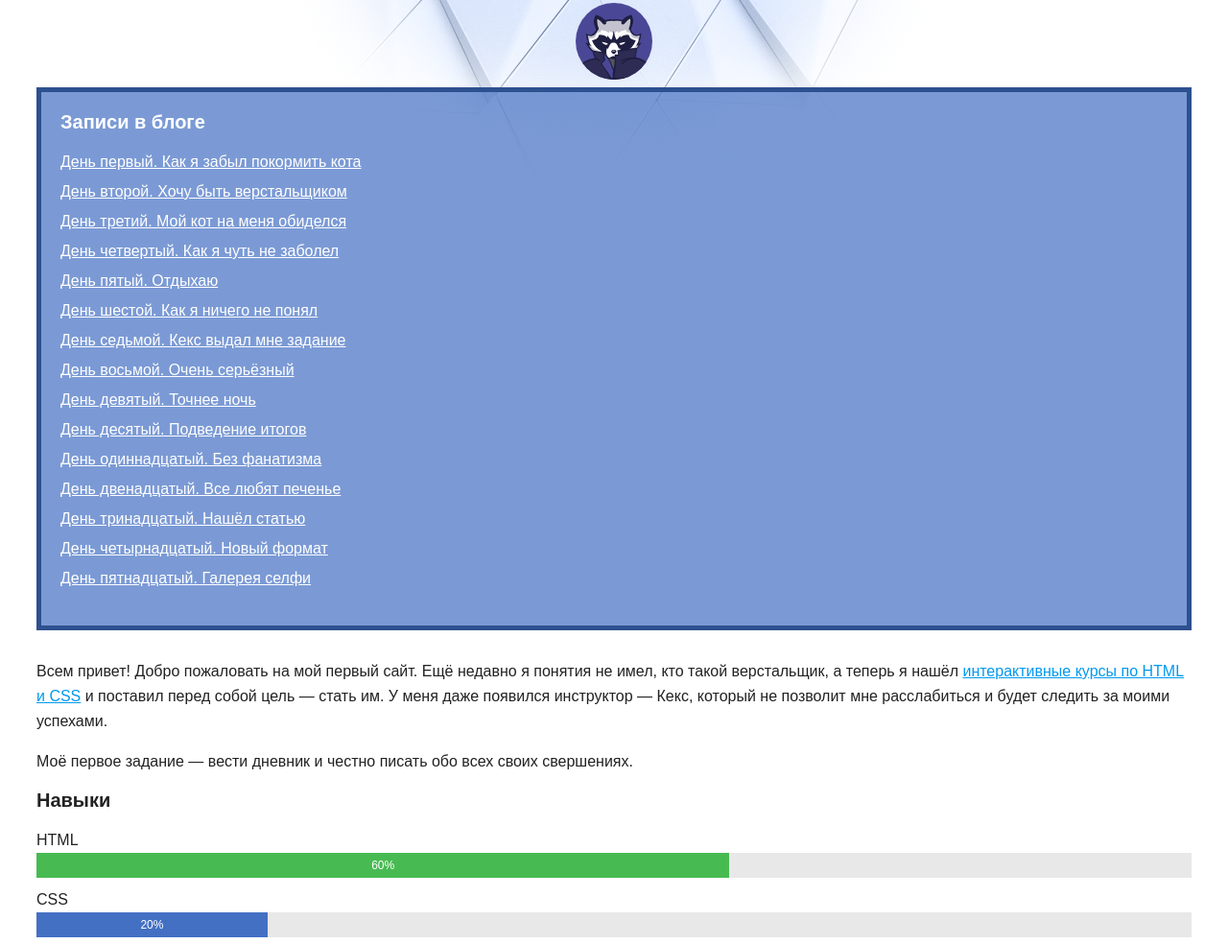
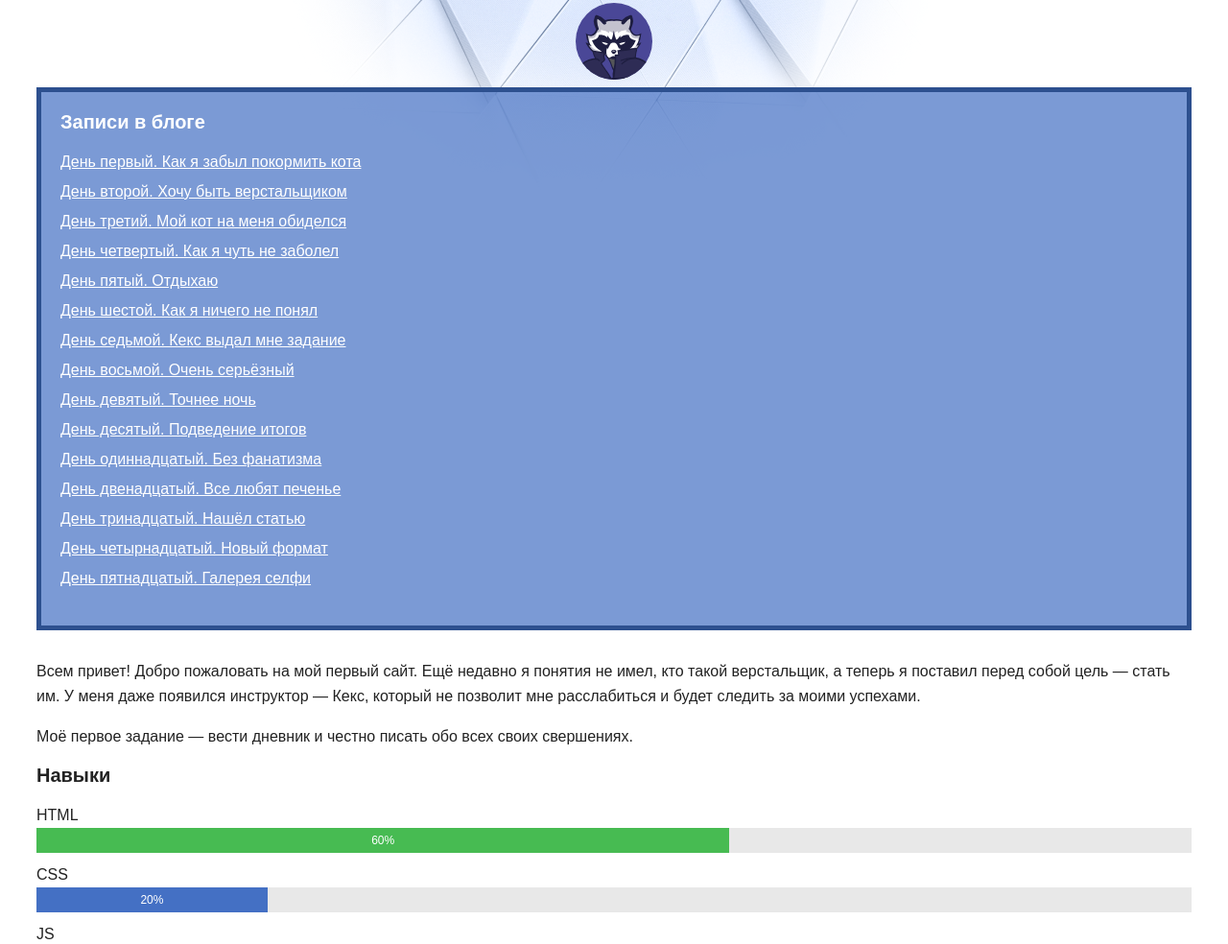
Before and after one commit to Winjoker/site, a plain HTML site: page index.html in a window 1280 px wide. Shown: the part 87-1071 px from the top of the page at 96% size. Drawn offline with Linux system fonts and the light colour scheme.

Commit message:
Update index.html

```diff
--- a/index.html
+++ b/index.html
@@ -38,8 +38,8 @@
             </ul>
         </nav>
         <section>
-            <p>Всем привет! Добро пожаловать на мой первый сайт. Ещё недавно я понятия не имел, кто такой верстальщик, а теперь я нашёл <a href="https://htmlacademy.ru/courses">интерактивные курсы по HTML и CSS</a> и поставил перед собой цель — стать им.
-                У меня даже появился инструктор — Кекс, который не позволит мне расслабиться и будет следить за моими успехами.</p>
+            <p>Всем привет! Добро пожаловать на мой первый сайт. Ещё недавно я понятия не имел, кто такой верстальщик, а теперь я поставил перед собой цель — стать им. У меня даже появился инструктор — Кекс, который не позволит мне расслабиться и будет следить
+                за моими успехами.</p>
             <p>Моё первое задание — вести дневник и честно писать обо всех своих свершениях.</p>
         </section>
         <section>
```
